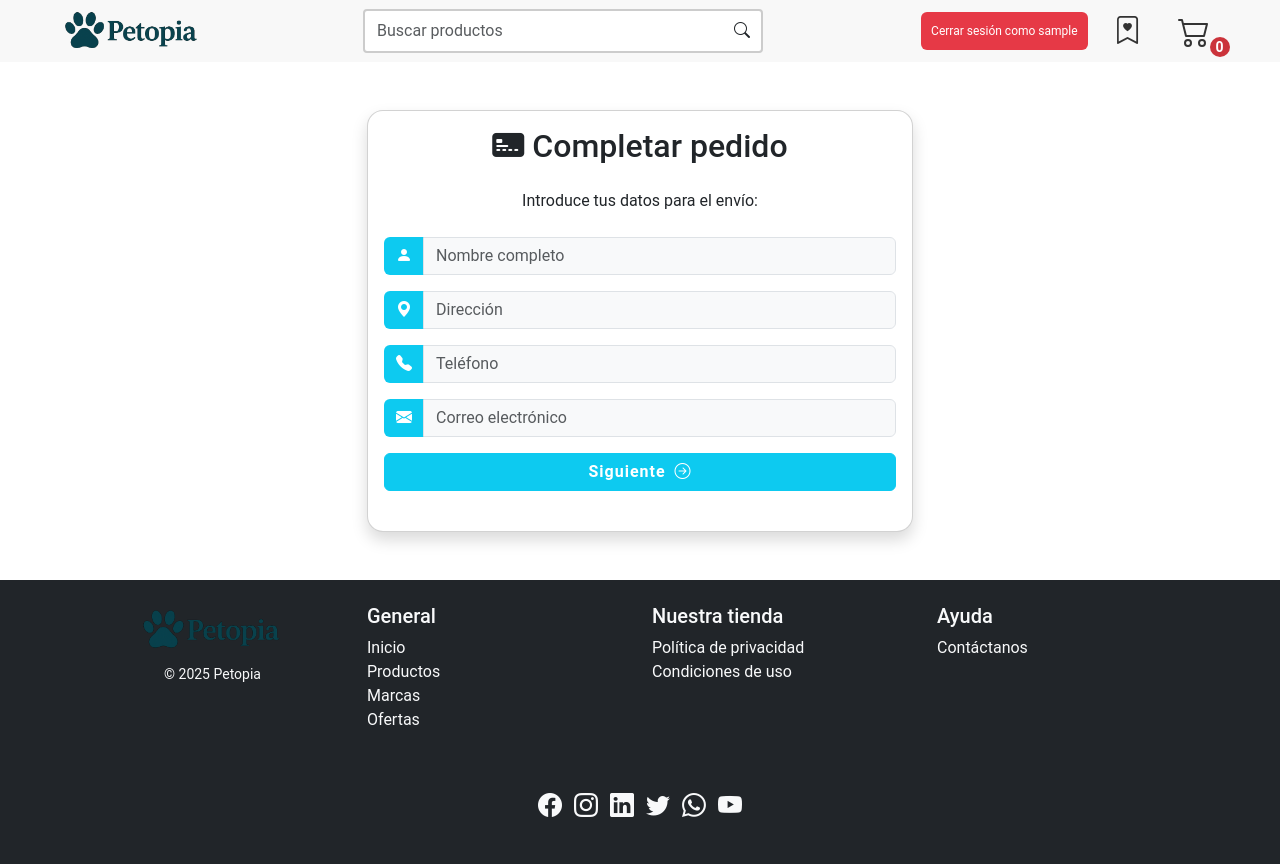
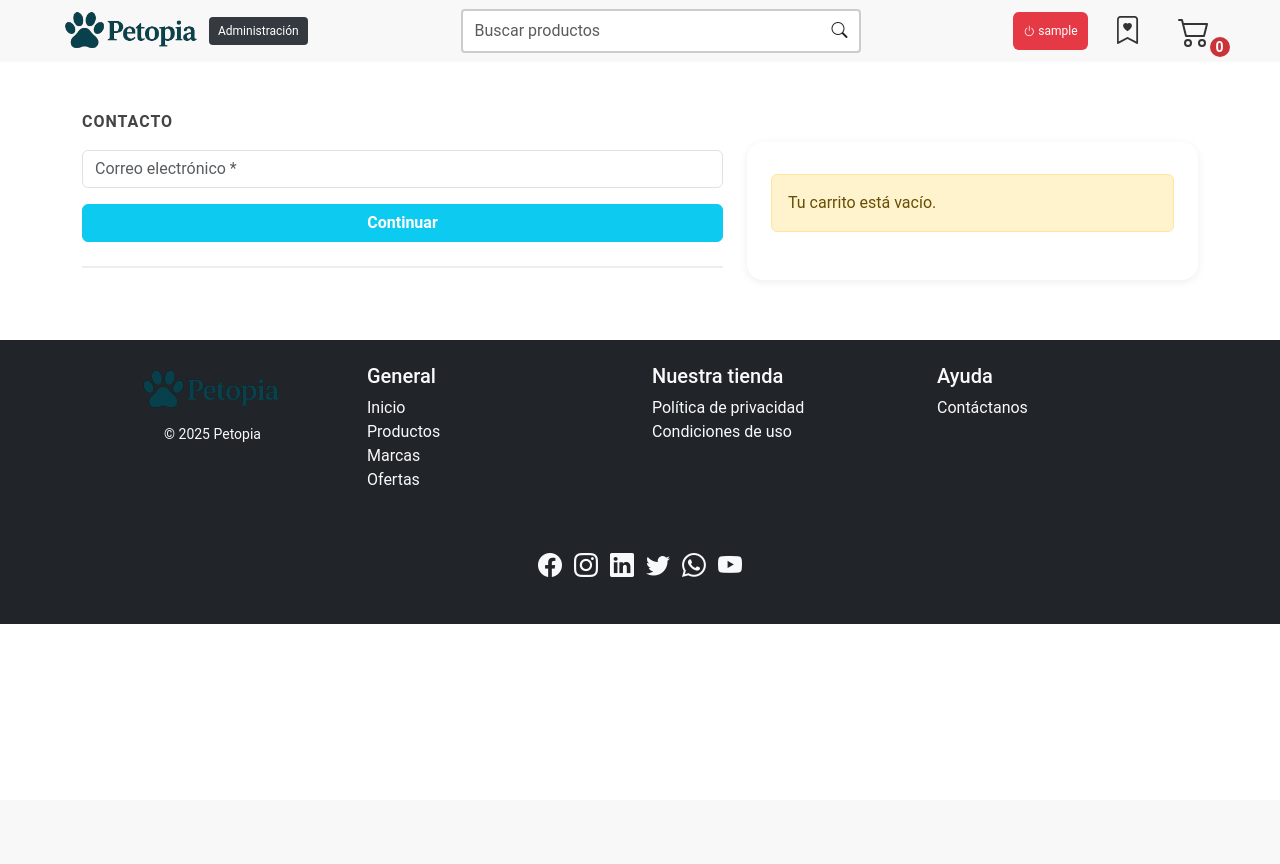
Before and after one commit to typicalmoods/grupo_7_petopia, a PHP site: page /pago.php in a window 1280 px wide. After the commit the page ends 624 px from the top, so only its background shows below. Run offline with PHP 8.4, Linux system fonts and the light colour scheme; the visitor is signed in with stand-in values (Sample User, id 1).

Commit message:
RESULTADO FINAL

```diff
--- a/frontend/css/style.css
+++ b/frontend/css/style.css
@@ -173,8 +173,7 @@ header {
 .cerrar-sesion{
   background-color: #e63946;
   color: white !important;
-  padding: 4px 8px;
-  font-size: 0.75rem !important;
+  font-size: 12px !important;
   border: none;
   border-radius: 6px;
   text-decoration: none;
--- a/frontend/includes/header.php
+++ b/frontend/includes/header.php
@@ -19,6 +19,9 @@
             <a href="index.php">
                 <img src="./assets/img/logoPetopia.png" alt="Logo de la marca">
             </a>
+            <?php if (isset($_SESSION["is_admin"]) && $_SESSION["is_admin"]): ?>
+<a class="btn" style="background-color: rgb(52, 58, 64); color: white; padding: 4px 8px; font-size: 12px; border-radius: 4px; text-decoration: none;" href="../admin.php">Administración</a>
+            <?php endif; ?>
         </div>
 
         <!-- Buscador -->
@@ -33,7 +36,7 @@
         <div class="user-cart">
             <?php if (isset($_SESSION["usuario"])): ?>
                 <a href="logout.php" class="cerrar-sesion">
-                    Cerrar sesión como <?= htmlspecialchars($_SESSION["usuario"]) ?>
+                    <i class="bi bi-power"></i> <?= htmlspecialchars($_SESSION["usuario"]) ?>
                 </a>
             <?php else: ?>
                 <a href="#" data-bs-toggle="modal" data-bs-target="#loginModal" title="Iniciar Sesión">
--- a/frontend/index.php
+++ b/frontend/index.php
@@ -19,8 +19,9 @@ include 'includes/header.php';
     <div class="slider">
         <div class="slider-track">
             <img src="./assets/img/banner1.jpg" alt="Imagen 1" onclick="window.location='ofertas.php'">
+            <img src="./assets/img/bannerFinal.jpg" alt="Imagen 3"  onclick="window.location='ofertas.php'" id="img-destacados">
             <img src="./assets/img/banner2.jpg" alt="Imagen 2" id="img-destacados">
-            <img src="./assets/img/banner3.jpg" alt="Imagen 3" id="img-destacados">
+
         </div>
     </div>
 
--- a/frontend/pago.php
+++ b/frontend/pago.php
@@ -9,67 +9,98 @@
   <link rel="stylesheet" href="css/style.css"/>
   <link href="https://cdn.jsdelivr.net/npm/bootstrap-icons@1.10.5/font/bootstrap-icons.css" rel="stylesheet">
   <style>
-    .input-group-text {
-      background: #17a2b8;
-      color: #fff;
-      border: none;
+    .seccion-form {
+      border-bottom: 2px solid #eee;
+      margin-bottom: 1.5rem;
+      padding-bottom: 1.5rem;
     }
-    .form-control:focus {
-      box-shadow: 0 0 0 0.2rem rgba(23,162,184,.25);
-      border-color: #17a2b8;
+    .seccion-form:last-child {
+      border-bottom: none;
+      margin-bottom: 0;
+      padding-bottom: 0;
     }
-    .card {
+    .form-title {
+      font-weight: 700;
+      color: #444;
+      letter-spacing: 1px;
+      margin-bottom: 1rem;
+      text-transform: uppercase;
+    }
+    .pedido-resumen {
+      background: #fff;
       border-radius: 1rem;
+      box-shadow: 0 2px 8px rgba(0,0,0,0.07);
+      padding: 2rem 1.5rem;
+      margin-top: 2rem;
     }
-    .btn-info, .btn-success {
-      font-weight: 600;
-      letter-spacing: 1px;
+    .pedido-producto-img {
+      width: 70px;
+      height: 70px;
+      object-fit: cover;
+      border-radius: 10px;
+      margin-right: 1rem;
+    }
+    .pedido-producto {
+      border-bottom: 1px solid #eee;
+      padding: 1rem 0;
+      display: flex;
+      align-items: center;
+    }
+    .pedido-producto:last-child {
+      border-bottom: none;
+    }
+    .pedido-total {
+      font-size: 1.3rem;
+      font-weight: 700;
+      color: #198754;
+    }
+    .pedido-modificar {
+      font-size: 0.95em;
+      text-decoration: underline;
+      cursor: pointer;
+      color: #222;
+      font-weight: 500;
+      margin-left: 8px;
+    }
+    @media (max-width: 991px) {
+      .pedido-resumen {
+        margin-top: 2rem;
+      }
     }
   </style>
 </head>
 <body>
 <main class="container my-5">
   <div class="row justify-content-center">
-      <div class="col-md-7 col-lg-6">
-        <div class="card shadow">
-          <div class="card-body text-center">
-            <h2 class="mb-4"><i class="bi bi-credit-card-2-front-fill me-2"></i>Completar pedido</h2>
-            <div id="paso1">
-              <p class="mb-4">Introduce tus datos para el envío:</p>
-              <form id="form-datos-envio">
-                <div class="input-group mb-3">
-                  <span class="input-group-text bg-info text-white">
-                    <i class="bi bi-person-fill"></i>
-                  </span>
-                  <input type="text" class="form-control bg-light" id="nombreEnvio" placeholder="Nombre completo" required>
+    <!-- Formulario de pasos -->
+    <div class="col-lg-7 col-md-8">
+      <form id="form-pasos">
+        <!-- Contacto -->
+        <div class="seccion-form" id="seccion-contacto">
+          <div class="form-title">Contacto</div>
+          <input type="email" class="form-control mb-3" id="emailContacto" placeholder="Correo electrónico *" required>
+          <button type="button" class="btn btn-info text-white w-100 fw-semibold" id="btn-contacto">Continuar</button>
         </div>
-                <div class="input-group mb-3">
-                  <span class="input-group-text bg-info text-white">
-                    <i class="bi bi-geo-alt-fill"></i>
-                  </span>
-                  <input type="text" class="form-control bg-light" id="direccionEnvio" placeholder="Dirección" required>
+        <!-- Dirección -->
+        <div class="seccion-form" id="seccion-direccion" style="display:none;">
+          <div class="form-title">Dirección</div>
+          <input type="text" class="form-control mb-3" id="nombreEnvio" placeholder="Nombre completo *" required>
+          <input type="text" class="form-control mb-3" id="direccionEnvio" placeholder="Dirección *" required>
+          <input type="text" class="form-control mb-3" id="telefonoEnvio" placeholder="Teléfono *" required>
+          <button type="button" class="btn btn-info text-white w-100 fw-semibold" id="btn-direccion">Continuar</button>
         </div>
-                <div class="input-group mb-3">
-                  <span class="input-group-text bg-info text-white">
-                    <i class="bi bi-telephone-fill"></i>
-                  </span>
-                  <input type="text" class="form-control bg-light" id="telefonoEnvio" placeholder="Teléfono" required>
+        <!-- Opciones de entrega -->
+        <div class="seccion-form" id="seccion-entrega" style="display:none;">
+          <div class="form-title">Opciones de entrega</div>
+          <select class="form-select mb-3" id="opcionEntrega">
+            <option value="gratis">Entrega estándar - Gratis</option>
+            <option value="express">Entrega express - 4,99 €</option>
+          </select>
+          <button type="button" class="btn btn-info text-white w-100 fw-semibold" id="btn-entrega">Continuar</button>
         </div>
-                <div class="input-group mb-3">
-                  <span class="input-group-text bg-info text-white">
-                    <i class="bi bi-envelope-fill"></i>
-                  </span>
-                  <input type="email" class="form-control bg-light" id="emailEnvio" placeholder="Correo electrónico" required>
-                </div>
-                <button type="submit" class="btn btn-info w-100 mb-2 text-white fw-semibold">
-                  Siguiente <i class="bi bi-arrow-right-circle ms-1"></i>
-                </button>
-              </form>
-            </div>
-            <div id="paso2" style="display:none;">
-              <p class="mb-4">Introduce los datos de tu tarjeta para simular el pago.</p>
-              <div id="resumen-carrito" class="mb-4"></div>
-              <form id="form-pago">
+        <!-- Pago -->
+        <div class="seccion-form" id="seccion-pago" style="display:none;">
+          <div class="form-title">Pago</div>
           <div class="input-group mb-3">
             <span class="input-group-text"><i class="bi bi-credit-card"></i></span>
             <input type="text" class="form-control" id="numeroTarjeta" maxlength="16" placeholder="Número de tarjeta" required>
@@ -92,42 +123,27 @@
               </div>
             </div>
           </div>
-                <button type="submit" class="btn btn-success w-100">
+          <button type="submit" class="btn btn-success w-100 fw-semibold" id="btn-pagar">
             <i class="bi bi-bag-check-fill me-1"></i>Pagar
           </button>
+        </div>
       </form>
-            </div>
       <div id="mensaje-pago" class="mt-3"></div>
     </div>
+    <!-- Resumen de pedido -->
+    <div class="col-lg-5 col-md-10">
+      <div class="pedido-resumen" id="pedido-resumen">
+        <!-- Aquí se inserta el resumen del pedido -->
       </div>
     </div>
   </div>
 </main>
 <?php include 'includes/footer.php'; ?>
-
-  <!-- Modal de confirmación de cancelación -->
-  <div class="modal fade" id="modalCancelarPedido" tabindex="-1" aria-labelledby="modalCancelarPedidoLabel" aria-hidden="true">
-    <div class="modal-dialog modal-dialog-centered">
-      <div class="modal-content">
-        <div class="modal-header bg-danger text-white">
-          <h5 class="modal-title" id="modalCancelarPedidoLabel"><i class="bi bi-x-circle me-2"></i>Cancelar pedido</h5>
-          <button type="button" class="btn-close btn-close-white" data-bs-dismiss="modal" aria-label="Cerrar"></button>
-        </div>
-        <div class="modal-body text-center">
-          <p class="mb-0">¿Seguro que quieres cancelar tu pedido?<br><small class="text-danger">Esta acción no se puede deshacer.</small></p>
-        </div>
-        <div class="modal-footer justify-content-center">
-          <button type="button" class="btn btn-secondary" data-bs-dismiss="modal">No, volver</button>
-          <button type="button" class="btn btn-danger" id="btnConfirmarCancelar">Sí, cancelar pedido</button>
-        </div>
-      </div>
-    </div>
-  </div>
-
+<script src="https://cdn.jsdelivr.net/npm/bootstrap@5.3.3/dist/js/bootstrap.bundle.min.js"></script>
 <script>
-    function mostrarResumenCarrito() {
+function renderResumenPedido() {
   const carrito = JSON.parse(localStorage.getItem("carrito")) || [];
-      const resumenDiv = document.getElementById("resumen-carrito");
+  const resumenDiv = document.getElementById("pedido-resumen");
   if (!resumenDiv) return;
 
   if (carrito.length === 0) {
@@ -135,51 +151,81 @@
     return;
   }
 
-      let html = `
-        <h5 class="mb-3"><i class="bi bi-bag"></i> Productos en tu pedido</h5>
-        <ul class="list-group mb-2">
-      `;
   let total = 0;
+  let productosHtml = "";
   carrito.forEach(prod => {
     const subtotal = (parseFloat(prod.price) * prod.cantidad);
     total += subtotal;
-        html += `
-          <li class="list-group-item d-flex align-items-center">
-            <img src="${prod.image || 'assets/img/no-image.png'}" alt="${prod.name}" style="width:48px;height:48px;object-fit:cover;border-radius:8px;margin-right:12px;">
-            <div class="flex-grow-1 text-start">
-              <strong>${prod.name}</strong>
-              <div class="text-muted small">x${prod.cantidad}</div>
+    productosHtml += `
+      <div class="pedido-producto">
+        <img src="${prod.image || 'assets/img/no-image.png'}" class="pedido-producto-img" alt="${prod.name}">
+        <div>
+          <div class="fw-semibold">${prod.name}</div>
+          <div class="text-muted small">Cantidad: ${prod.cantidad}</div>
+          <div class="fw-bold">${prod.price} €</div>
         </div>
-            <span class="fw-semibold">${subtotal.toFixed(2)} €</span>
-          </li>
+      </div>
     `;
   });
-      html += `</ul>
-        <div class="d-flex justify-content-between fs-5">
-          <span>Total</span>
-          <strong>${total.toFixed(2)} €</strong>
+
+  resumenDiv.innerHTML = `
+    <div class="d-flex justify-content-between align-items-center mb-2">
+      <div class="fw-bold fs-5">TU PEDIDO</div>
+      <a href="cart.php" class="pedido-modificar">MODIFICAR</a>
+    </div>
+    <div class="mb-2 text-muted">${carrito.length} producto${carrito.length !== 1 ? 's' : ''}</div>
+    <div>${productosHtml}</div>
+    <div class="d-flex justify-content-between align-items-center mt-3">
+      <span class="pedido-total">Total</span>
+      <span class="pedido-total">${total.toFixed(2)} €</span>
+    </div>
+    <div class="text-muted small mt-1">(IVA incluido)</div>
+       <div class="d-flex justify-content-center align-items-center gap-3 mt-2">
+                  <img src="assets/icons/visa.svg" alt="Visa" style="height:24px;">
+                  <img src="assets/icons/paypal.svg" alt="PayPal" style="height:24px;">
+                  <img src="assets/icons/mastercard.svg" alt="MasterCard" style="height:24px;">
                 </div>
   `;
-      resumenDiv.innerHTML = html;
 }
 
-    // Paso 1: Datos de envío
-    document.getElementById("form-datos-envio").addEventListener("submit", function(e) {
-      e.preventDefault();
-      document.getElementById("paso1").style.display = "none";
-      document.getElementById("paso2").style.display = "block";
-      mostrarResumenCarrito(); // <-- Añade esta línea
-    });
+// Mostrar siguiente sección al pulsar cada botón
+document.getElementById("btn-contacto").onclick = function() {
+  if (document.getElementById("emailContacto").checkValidity()) {
+    document.getElementById("seccion-contacto").style.display = "none";
+    document.getElementById("seccion-direccion").style.display = "block";
+  } else {
+    document.getElementById("emailContacto").reportValidity();
+  }
+};
+document.getElementById("btn-direccion").onclick = function() {
+  if (
+    document.getElementById("nombreEnvio").checkValidity() &&
+    document.getElementById("direccionEnvio").checkValidity() &&
+    document.getElementById("telefonoEnvio").checkValidity()
+  ) {
+    document.getElementById("seccion-direccion").style.display = "none";
+    document.getElementById("seccion-entrega").style.display = "block";
+  } else {
+    document.getElementById("nombreEnvio").reportValidity();
+    document.getElementById("direccionEnvio").reportValidity();
+    document.getElementById("telefonoEnvio").reportValidity();
+  }
+};
+document.getElementById("btn-entrega").onclick = function() {
+  document.getElementById("seccion-entrega").style.display = "none";
+  document.getElementById("seccion-pago").style.display = "block";
+};
 
-    // Paso 2: Pago ficticio
-    document.getElementById("form-pago").addEventListener("submit", function(e) {
+// Pago ficticio
+document.getElementById("form-pasos").addEventListener("submit", function(e) {
   e.preventDefault();
 
-      // Recoge los datos de envío del paso 1
+  // Recoge los datos de envío
+  const email = document.getElementById("emailContacto").value;
   const nombre = document.getElementById("nombreEnvio").value;
   const direccion = document.getElementById("direccionEnvio").value;
   const telefono = document.getElementById("telefonoEnvio").value;
-      const email = document.getElementById("emailEnvio").value;
+  const entrega = document.getElementById("opcionEntrega").value;
 
   // Recoge los productos del carrito
   const carrito = JSON.parse(localStorage.getItem("carrito")) || [];
@@ -229,10 +275,11 @@
     </div>
     <h5 class="mt-4 mb-2 text-start">Datos de envío</h5>
     <ul class="list-group mb-3 text-start">
+      <li class="list-group-item"><strong>Email:</strong> ${email}</li>
       <li class="list-group-item"><strong>Nombre:</strong> ${nombre}</li>
       <li class="list-group-item"><strong>Dirección:</strong> ${direccion}</li>
       <li class="list-group-item"><strong>Teléfono:</strong> ${telefono}</li>
-          <li class="list-group-item"><strong>Email:</strong> ${email}</li>
+      <li class="list-group-item"><strong>Entrega:</strong> ${entrega === "gratis" ? "Estándar (Gratis)" : "Express (4,99 €)"}</li>
     </ul>
     <h5 class="mb-2 text-start">Productos comprados</h5>
     ${productosHtml}
@@ -246,28 +293,25 @@
     </div>
   `;
 
+  // Al confirmar el pedido:
+  let pedidos = JSON.parse(localStorage.getItem("pedidos")) || [];
+  pedidos.push({
+    hora: new Date().toLocaleString(),
+    envio: { email, nombre, direccion, telefono, entrega },
+    productos: carrito,
+    estado: "pendiente"
+  });
+  localStorage.setItem("pedidos", JSON.stringify(pedidos));
+
   // Limpia el carrito
   localStorage.removeItem("carrito");
 
-      // Oculta el formulario de pago
-      document.getElementById("form-pago").style.display = "none";
-      document.getElementById("resumen-carrito").style.display = "none";
+  // Oculta el formulario
+  document.getElementById("form-pasos").style.display = "none";
 
   // Evento para cancelar pedido con confirmación visual (modal)
   document.getElementById("btn-cancelar-pedido").addEventListener("click", function() {
-        const modal = new bootstrap.Modal(document.getElementById('modalCancelarPedido'));
-        modal.show();
-      });
-
-      // Evento para volver al menú principal tras compra
-      document.getElementById("btn-volver-menu").addEventListener("click", function() {
-        window.location.href = "index.php";
-      });
-
-      // Evento para confirmar cancelación (solo se asigna una vez al cargar la página)
-      document.getElementById("btnConfirmarCancelar").onclick = function() {
-        const modal = bootstrap.Modal.getInstance(document.getElementById('modalCancelarPedido'));
-        modal.hide();
+    if (confirm("¿Seguro que quieres cancelar tu pedido? Esta acción no se puede deshacer.")) {
       document.getElementById("mensaje-pago").innerHTML = `
         <div class="alert alert-warning text-center">
           <i class="bi bi-x-circle-fill" style="font-size:2rem;color:#dc3545;"></i><br>
@@ -279,34 +323,19 @@
           </button>
         </div>
       `;
-        // Asigna el evento al nuevo botón generado
       document.getElementById("btn-volver-menu2").addEventListener("click", function() {
         window.location.href = "index.php";
       });
-      };
+    }
   });
 
-    // Confirmar cancelación de pedido
-    document.getElementById("btnConfirmarCancelar").addEventListener("click", function() {
-      document.getElementById("mensaje-pago").innerHTML = `
-        <div class="alert alert-warning text-center">
-          <i class="bi bi-x-circle-fill" style="font-size:2rem;color:#dc3545;"></i><br>
-          Pedido cancelado.
-        </div>
-        <div class="d-flex justify-content-center mt-3">
-          <button id="btn-volver-menu2" class="btn btn-outline-secondary">
-            <i class="bi bi-house-door me-1"></i>Volver al menú principal
-          </button>
-        </div>
-      `;
-      // Oculta el modal
-      const modal = bootstrap.Modal.getInstance(document.getElementById('modalCancelarPedido'));
-      modal.hide();
-      document.getElementById("btn-volver-menu2").addEventListener("click", function() {
+  // Evento para volver al menú principal tras compra
+  document.getElementById("btn-volver-menu").addEventListener("click", function() {
     window.location.href = "index.php";
   });
 });
+
+renderResumenPedido();
 </script>
-  <script src="https://cdn.jsdelivr.net/npm/bootstrap@5.3.3/dist/js/bootstrap.bundle.min.js"></script>
 </body>
 </html>
```
Also changed, not shown: frontend/admin.php (added, +212 -0 lines), frontend/cart.php (+19 -3 lines), admin.php (deleted), frontend/assets/img/bannerFinal.jpg (added). Lines whose indentation alone changed are shown as unchanged.
